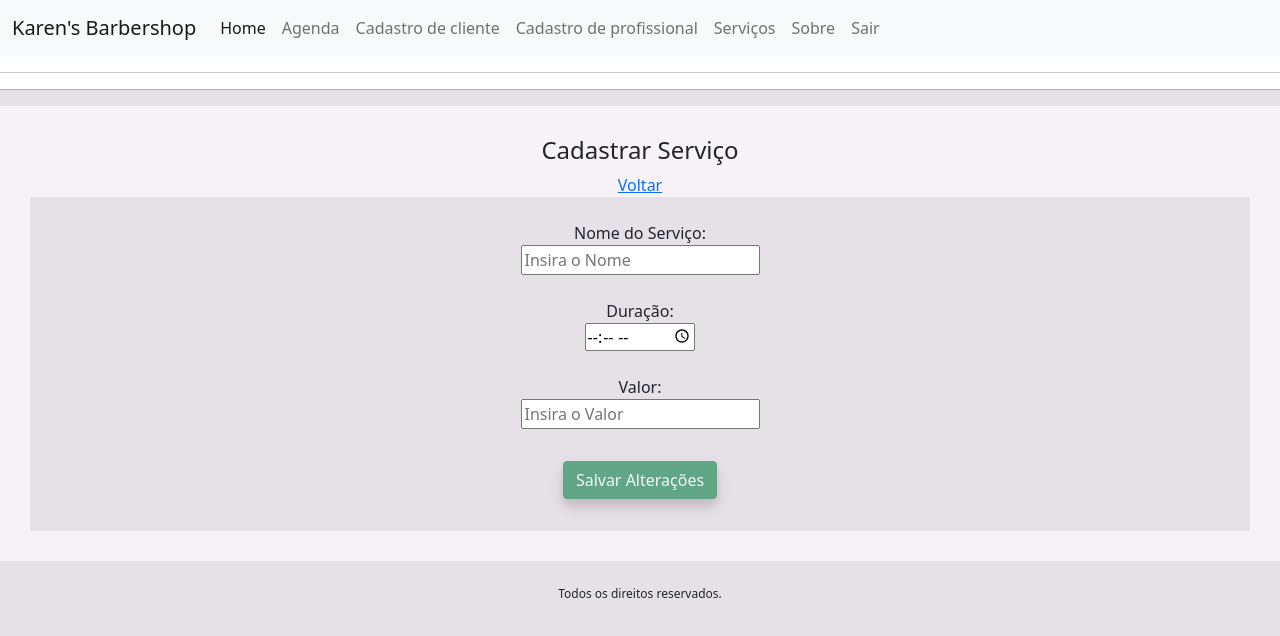
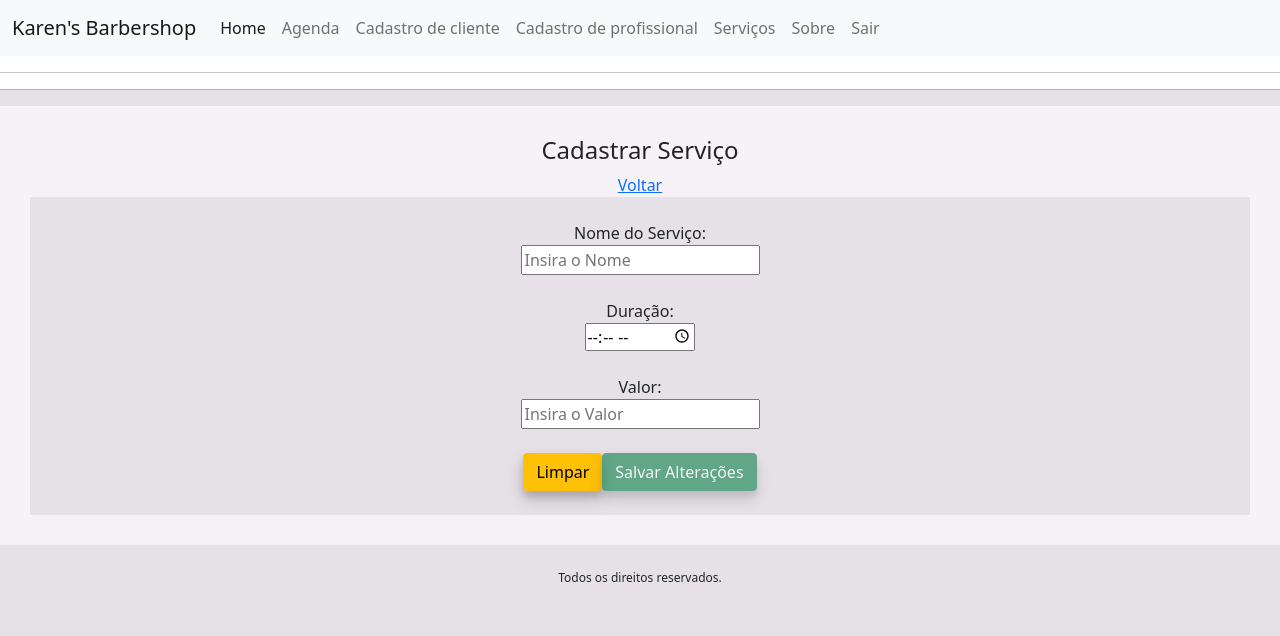
Before and after one commit to NandoLopes/P3_KarenLiviaAlves_Stackblitz, an Angular app: page /cadastro-servico in a window 1280 px wide. Shown: the top 636 px of the page. Built offline with nearby package versions, Linux system fonts and the light colour scheme.

Commit message:
Feat: Descrição dos serviços

```diff
--- a/src/app/components/servicos/cadastro-servico/cadastro-servico.component.html
+++ b/src/app/components/servicos/cadastro-servico/cadastro-servico.component.html
@@ -52,7 +52,10 @@
               </div><br /><br />
 
           <div>
-          <button [disabled]="!registerForm.valid" class="btn btn-success my-2" (click)="cadastrar()">
+          <button class="btn btn-warning" (click)="limparForm()">
+          Limpar
+          </button>
+          <button [disabled]="!registerForm.valid" class="btn btn-success" (click)="cadastrar()">
           Salvar Alterações
           </button><br /><br />
           </div>
--- a/src/app/components/servicos/cadastro-servico/cadastro-servico.component.ts
+++ b/src/app/components/servicos/cadastro-servico/cadastro-servico.component.ts
@@ -1,4 +1,3 @@
-import { AnimationKeyframesSequenceMetadata } from '@angular/animations';
 import { Component, OnInit } from '@angular/core';
 import { FormBuilder, FormGroup, Validators } from '@angular/forms';
 import { ActivatedRoute, Router } from '@angular/router';
@@ -26,17 +25,29 @@ export class CadastroServicoComponent implements OnInit {
   ngOnInit() {
     this.validacao();
 
+    //Tenta pegar o id passado pela rota, e se existir e for maior que 0, busca o servico pela service
     this.routeId =  this.activatedRoute.snapshot.paramMap.get("id");
     if(this.routeId && this.routeId > 0){
       this.carregarServico(this.routeId);
     }
   }
 
+  //Limpa todos os campos menos o Id (pra evitar criar um novo serviço após limpar campos de um ja existente)
+  limparForm(){
+    this.registerForm.controls['Nome'].reset();
+    this.registerForm.controls['Duracao'].reset();
+    this.registerForm.controls['Valor'].reset();
+  }
+
   cadastrar() {
+    //Se o form estiver com dados válidos, prossegue
     if(this.registerForm.valid){
+      //Preenche o servico com os dados do form
       this.servico = {...this.servico, ...this.registerForm.value};
+      //Se o serviço tiver um id, significa que é um edit, se não tiver, é um create
       this.servico.Id ? this.editarServico(this.servico) : this.criarServico(this.servico);
 
+      //Manda de volta pra tela de listagem dos serviços
       this.router.navigate(
         ['/servicos']
       );
@@ -51,11 +62,13 @@ export class CadastroServicoComponent implements OnInit {
     console.log(this.servicoService.putServico(servico));
   }
 
+  //Busca serviço na service pelo Id, e então preenche o form com os dados dele
   carregarServico(id: number){
     this.servico = this.servicoService.getServicoById(id);
     this.registerForm.patchValue(this.servico);
   }
 
+  //Cria o form
   validacao(){
     this.registerForm = this.fb.group({
       Id: [],
```
